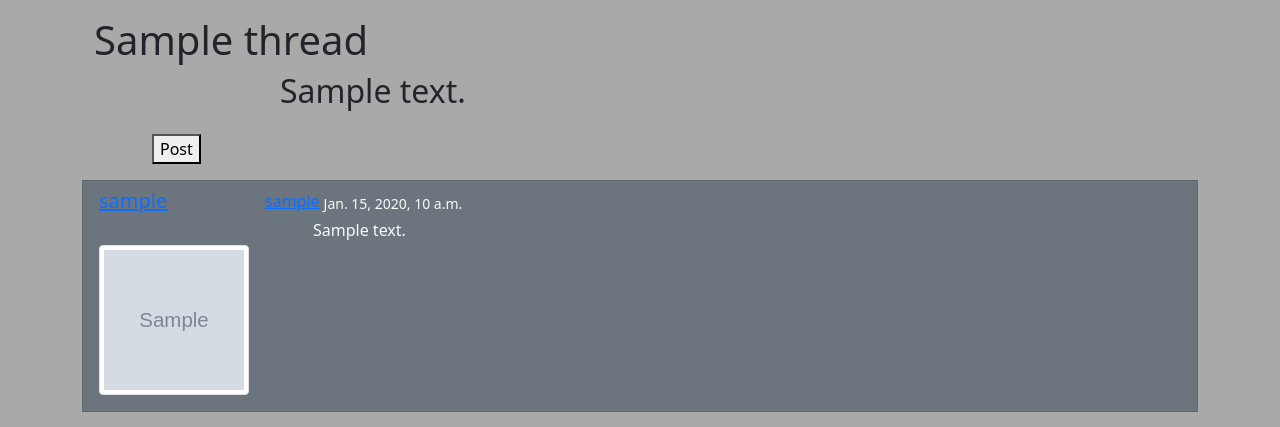
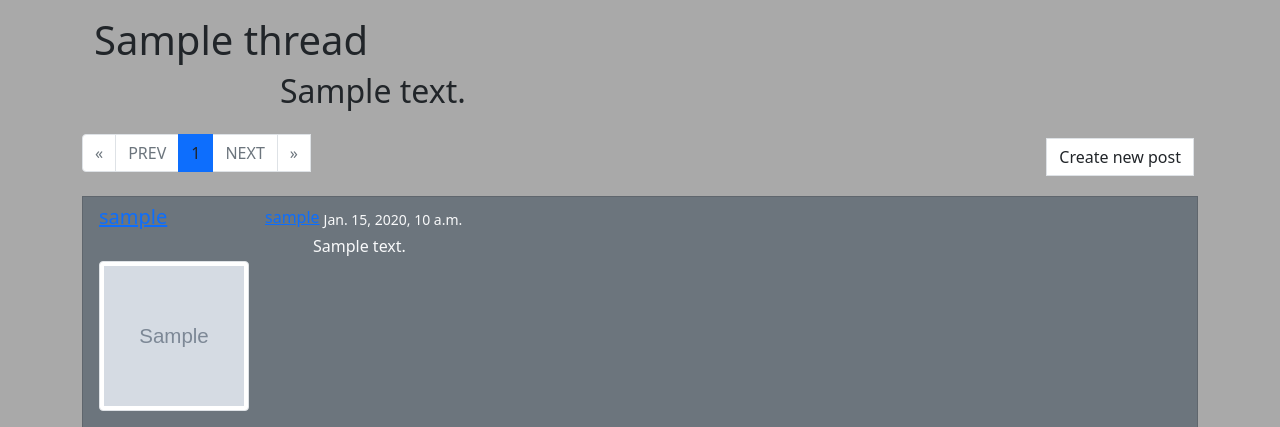
Before and after one commit to AlexxHr/django-forum, a Django app: template templates/forum/thread-posts.html in a window 1280 px wide; the page is wider, and only the part inside the window is pictured. Shown: the part 80-507 px from the top of that part. Run offline with Django 3.2, Linux system fonts and the light colour scheme; the template is opened without the code that fills it: most values are stand-ins (such as "Sample title", 1, 10 or a date in 2020); grey boxes marked "Sample" are stand-in pictures; some libraries are stand-ins or nearby versions.

Commit message:
added pagination to thread view

```diff
--- a/djangoForum/forum/models.py
+++ b/djangoForum/forum/models.py
@@ -53,7 +53,7 @@ class ForumPost(models.Model):
         return self.content
 
     class Meta:
-        ordering = ['-date_posted']
+        ordering = ['date_posted']
 
     @property
     def children(self):
--- a/templates/forum/thread-posts.html
+++ b/templates/forum/thread-posts.html
@@ -22,13 +22,48 @@
                 <a href="{% url 'thread delete' view.kwargs.slug %}">Delete</a>
             {% endif %}
         </div>
-        <form method="post">
-            <div class="container mt-3 mb-3" style="width:1000px">
-                {{ form }}
-                {% csrf_token %}
-                <button>Post</button>
-            </div>
-        </form>
+    <div class="mt-3">
+            <nav aria-label="Page navigation example">
+                <ul class="pagination">
+                    {% if page_obj.has_previous %}
+                        <li class="page-item"><a class="page-link text-dark" href="?page=1" aria-label="Previous"><span aria-hidden="true">&laquo;</span></a></li>
+                        <li class="page-item"><a class="page-link text-dark"
+                                                 href="?page={{ page_obj.previous_page_number }}">PREV</a>
+                        </li>
+                    {% else %}
+                        <li class="page-item disabled"><a class="page-link" href="" aria-label="Previous"><span aria-hidden="true">&laquo;</span></a></li>
+                        <li class="page-item disabled"><a class="page-link"
+                                                 href="">PREV</a>
+                    {% endif %}
+                    {% for page in page_obj.paginator.page_range %}
+                        {% if page <= page_obj.number|add:3 and page >= page_obj.number|add:-3 %}
+                            {% if page == page_obj.number %}
+                                <li class="page-item active"><a class="page-link text-dark"
+                                                                href="?page={{ forloop.counter }}">{{ forloop.counter }}</a>
+                                </li>
+                            {% else %}
+                                <li class="page-item"><a class="page-link text-dark"
+                                                         href="?page={{ forloop.counter }}">{{ forloop.counter }}</a>
+                                </li>
+                            {% endif %}
+                        {% endif %}
+                    {% endfor %}
+                    {% if page_obj.has_next %}
+                        <li class="page-item"><a class="page-link text-dark"
+                                                 href="?page={{ page_obj.next_page_number }}">NEXT</a></li>
+                        <li class="page-item"><a class="page-link text-dark"
+                                                 href="?page={{ page_obj.paginator.num_pages }}"><span aria-hidden="true">&raquo;</span></a>
+                        </li>
+                    {% else %}
+                        <li class="page-item disabled"><a class="page-link"
+                                                 href="">NEXT</a></li>
+                        <li class="page-item disabled"><a class="page-link"
+                                                 href=""><span aria-hidden="true">&raquo;</span></a></li>
+                    {% endif %}
+                    <div class="ms-auto p-1"><a class="page-link text-dark" href="#">Create new post</a></div>
+                </ul>
+            </nav>
+        </div>
         <div>
             {% for post in posts %}
                 <div id="{{ post.id }}" class="list-group-item bg-secondary mb-2 text-light">
```
Also changed, not shown: djangoForum/forum/views.py (+29 -11 lines).
